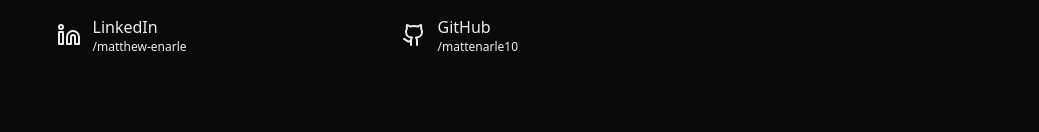
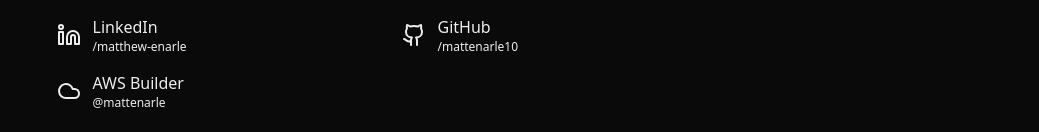
Before and after one commit to mattenarle10/matt-portfolio-v2, a Next.js app: page / in a window 1280 px wide. Shown: the part 819-951 px from the top of the page, without its empty margins (241-1280 px from the left). Built offline with nearby package versions, Linux system fonts and the light colour scheme; no server answers.

Commit message:
feat: add aws builder profile link

```diff
--- a/src/components/home/socials.tsx
+++ b/src/components/home/socials.tsx
@@ -1,4 +1,4 @@
-import { Github, Instagram, Linkedin, Mail } from "lucide-react"
+import { Cloud, Github, Instagram, Linkedin, Mail } from "lucide-react"
 import Link from "next/link"
 
 type SocialItem = {
@@ -16,6 +16,9 @@ const LinkedinIcon = (
 )
 const GithubIcon = (
   <Github className="w-5 h-5 md:w-6 md:h-6" aria-hidden="true" />
+)
+const AwsBuilderIcon = (
+  <Cloud className="w-5 h-5 md:w-6 md:h-6" aria-hidden="true" />
 )
 const MailIcon = <Mail className="w-5 h-5 md:w-6 md:h-6" aria-hidden="true" />
 
@@ -43,6 +46,12 @@ const socials: SocialItem[] = [
     href: "https://github.com/mattenarle10",
     icon: GithubIcon,
     subtext: "/mattenarle10",
+  },
+  {
+    label: "AWS Builder",
+    href: "https://builder.aws.com/community/@mattenarle",
+    icon: AwsBuilderIcon,
+    subtext: "@mattenarle",
   },
 ]
 
```
